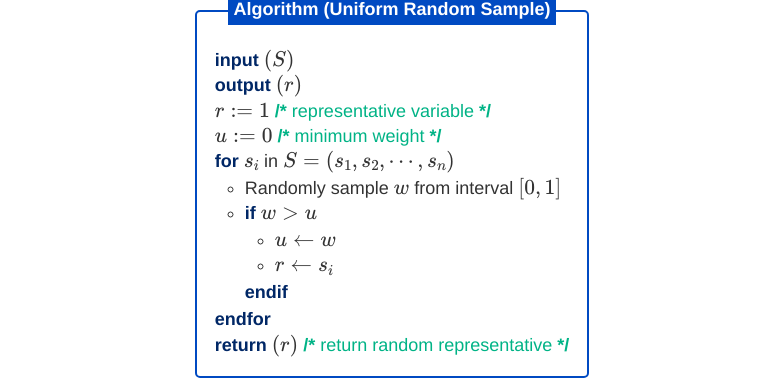
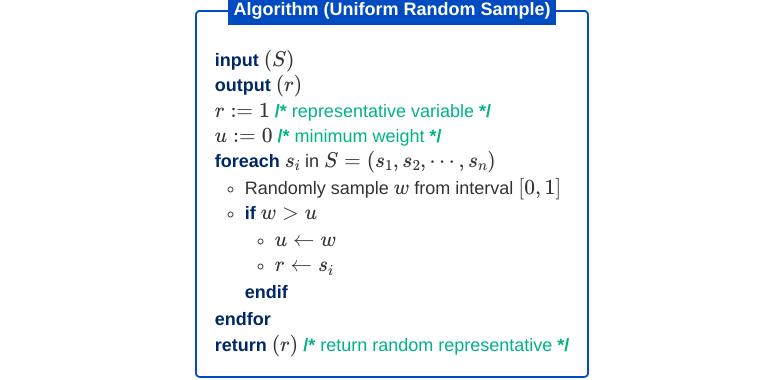
Before and after one commit to choward1491/choward1491.github.io, a Jekyll site: the page built from _posts/2020-7-25-Searching-Streams-for-the-Unknown.md, in a window 1280 px wide. Shown: the part 4242-4622 px from the top of the page, without its empty margins (248-1031 px from the left). Built offline with Jekyll 4.4.1, drawn with Linux system fonts in a browser that asks for light colours; nearby versions of some CDN libraries; comment, search, counter and statistics services are not loaded.

Commit message:
push some changes.. streaming post

```diff
--- a/_posts/2020-7-25-Searching-Streams-for-the-Unknown.md
+++ b/_posts/2020-7-25-Searching-Streams-for-the-Unknown.md
@@ -89,7 +89,7 @@ Now before going into the analysis of the above algorithm, how can we select a r
     <div class="algo_output">$(r)$</div>
     <p>$r := 1$ <span class="my_comment">representative variable</span></p>
     <p>$u := 0$ <span class="my_comment">minimum weight</span></p>
-    <div class="for_loop"> $s_i$ in $S = (s_1, s_2, \cdots, s_n)$
+    <div class="foreach_loop"> $s_i$ in $S = (s_1, s_2, \cdots, s_n)$
         <ul>
             <li>Randomly sample $w$ from interval $[0,1]$</li>
             <li>
--- a/style.scss
+++ b/style.scss
@@ -580,14 +580,21 @@ $comment-color: rgb(0, 179, 134);
     color: $keyword-color;
 }
 
-.for_loop:after {
+.foreach_loop:before {
+    content: "foreach ";
+    font-style: normal;
+    font-weight: bold;
+    color: $keyword-color;
+}
+
+.for_loop:after, .foreach_loop:after {
     content: "endfor ";
     font-style: normal;
     font-weight: bold;
     color: $keyword-color;
 }
 
-.for_loop ul, .while_loop ul {
+.for_loop ul, .while_loop ul, .foreach_loop ul {
     list-style-type: circle;
     margin-top: 0px;
     margin-bottom: 0px;
```
